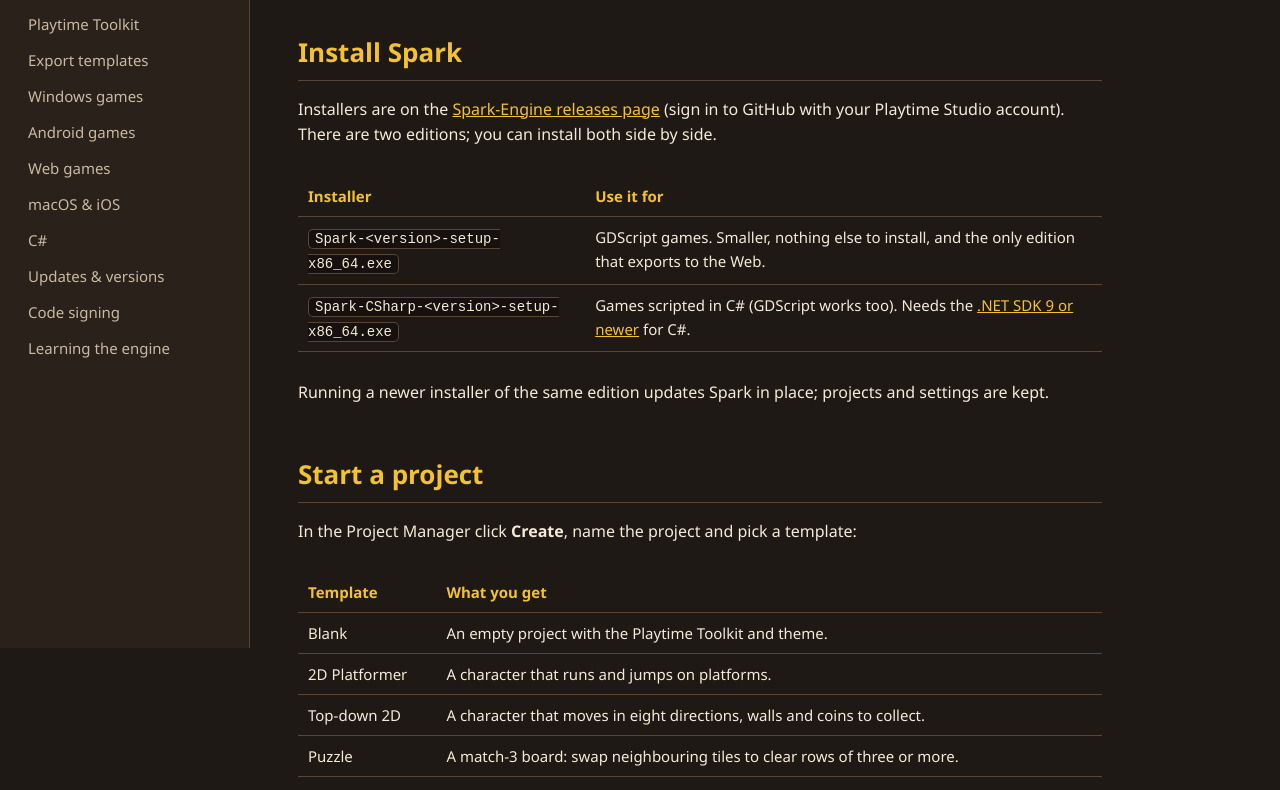
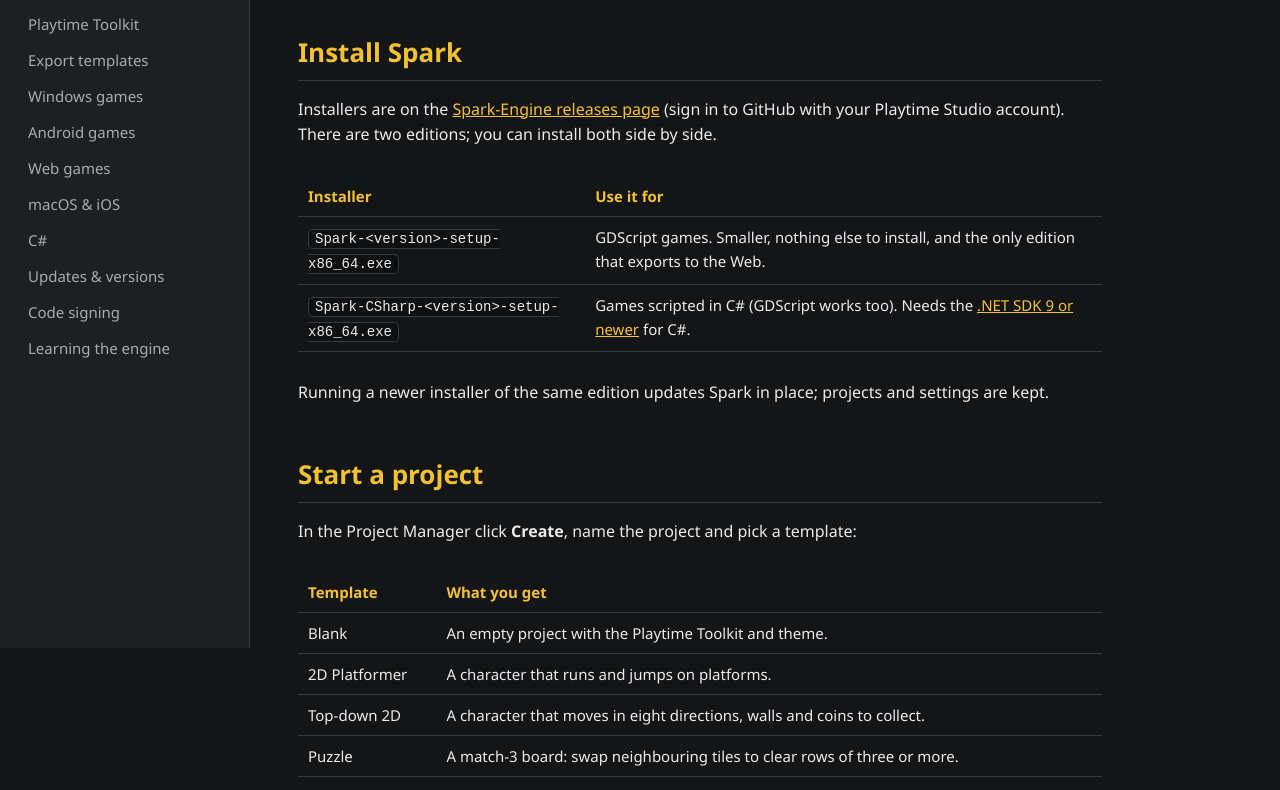
Before and after one commit to PlaytimeStudio-Software/PlaytimeSpark-Engine-Releases, a plain HTML site: page docs/index.html in a window 1280 px wide. Shown: the part 152-942 px from the top of the page. Drawn offline with Linux system fonts and the light colour scheme.

Commit message:
Guides site: charcoal and gold colours
Co-Authored-By: Claude Opus 5.5 <noreply@anthropic.com>
Claude-Session: https://claude.ai/code/session_01PSn6WBwiLXExGLRQcgKwd2

```diff
--- a/docs/index.html
+++ b/docs/index.html
@@ -8,15 +8,15 @@
 <link rel="icon" href="icon.png">
 <style>
 :root {
-	--bg: #1f1915;
-	--panel: #2b211b;
-	--panel-2: #3b2e25;
-	--line: #5a4535;
-	--text: #f3ead9;
-	--muted: #c9b9a3;
+	--bg: #141517;
+	--panel: #1d1f22;
+	--panel-2: #272a2e;
+	--line: #353940;
+	--text: #ecebe7;
+	--muted: #a7abb2;
 	--gold: #f4c230;
 	--gold-dark: #c99a1e;
-	--code-bg: #16110e;
+	--code-bg: #0f1012;
 }
 * { box-sizing: border-box; }
 html { scroll-behavior: smooth; scroll-padding-top: 16px; }
```
